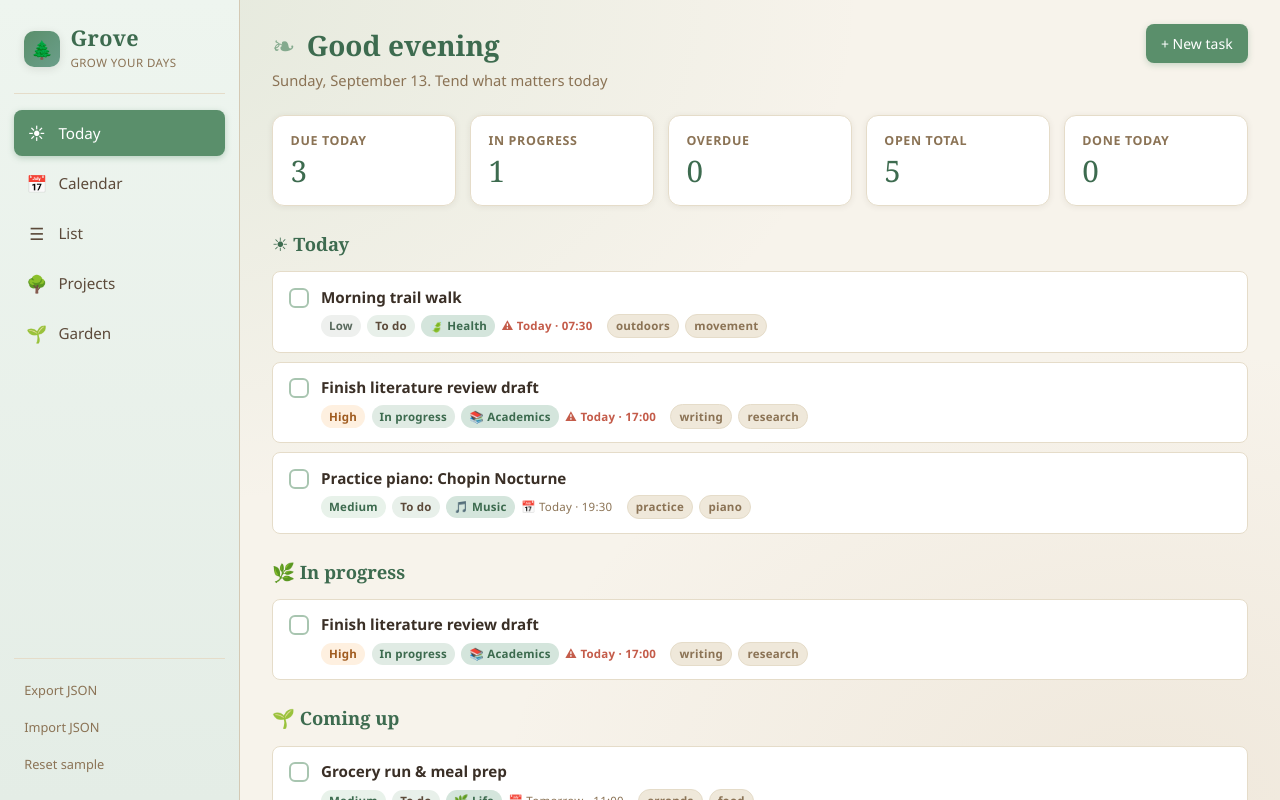
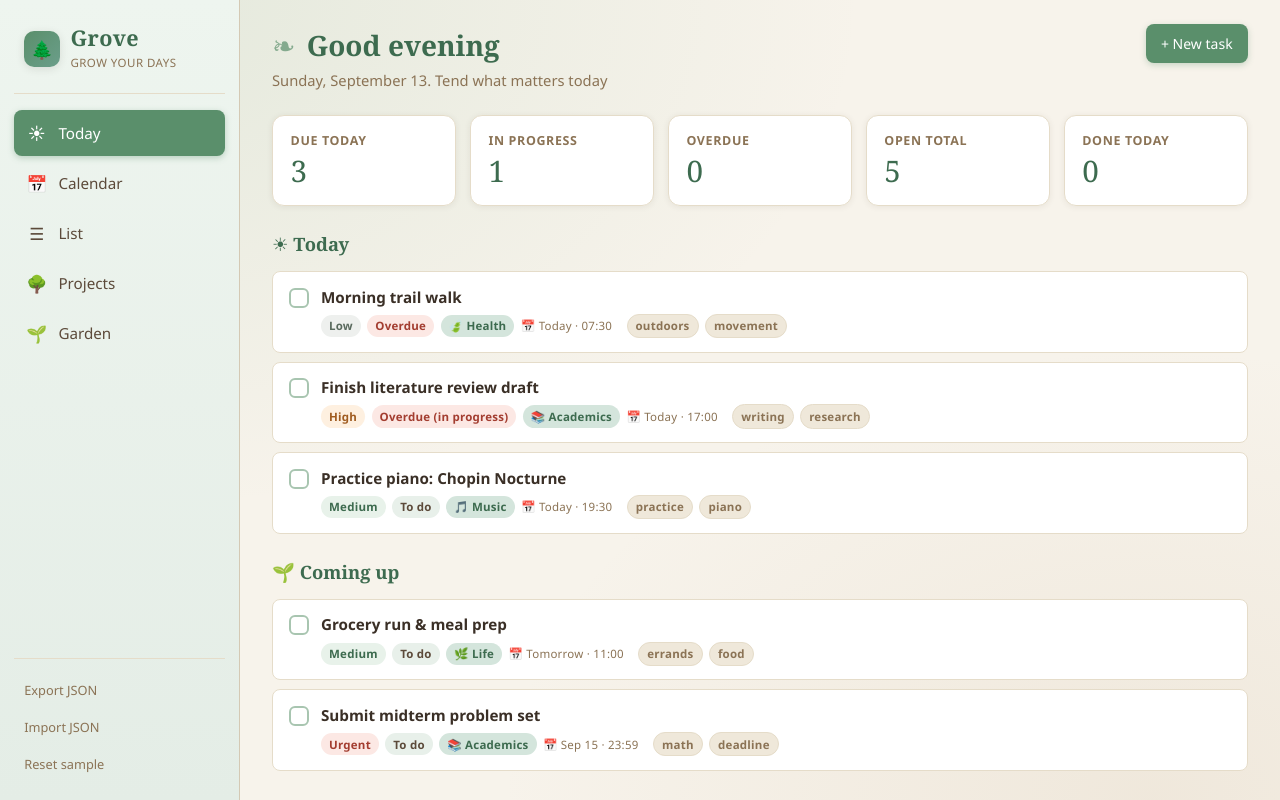
Before and after one commit to duykhang132005/Personal_Projects_grove, a React (Vite) app: page / in a window 1280 px wide. Built offline with nearby package versions, Linux system fonts and the light colour scheme.

Commit message:
fixed duplicate status bars

```diff
--- a/src/components/TaskItem.tsx
+++ b/src/components/TaskItem.tsx
@@ -43,8 +43,12 @@ export function TaskItem({ task, showProject = true }: Props) {
           <span className={`badge badge-priority-${task.priority}`}>
             {priorityLabel(task.priority)}
           </span>
-          <span className={`badge badge-status-${task.status}`}>
-            {statusLabel(task.status)}
+          <span className={`badge badge-status-${overdue ? 'overdue' : task.status}`}>
+            {overdue
+              ? task.status === 'in-progress'
+                ? 'Overdue (in progress)'
+                : 'Overdue'
+              : statusLabel(task.status)}
           </span>
           {showProject && project && (
             <span className="badge badge-project">
@@ -52,11 +56,8 @@ export function TaskItem({ task, showProject = true }: Props) {
             </span>
           )}
           {due && (
-            <span
-              className="badge badge-date"
-              style={overdue ? { color: 'var(--urgent)', fontWeight: 700 } : undefined}
-            >
-              {overdue ? '⚠ ' : '📅 '}
+            <span className="badge badge-date">
+              {'📅 '}
               {due}
             </span>
           )}
--- a/src/index.css
+++ b/src/index.css
@@ -491,6 +491,11 @@ button {
 .badge-status-done {
   background: #d4e8da;
   color: #2f5a3e;
+}
+.badge-status-overdue {
+  background: #fce8e4;
+  color: #a33d30;
+  font-weight: 700;
 }
 
 .badge-tag {
--- a/src/pages/Today.tsx
+++ b/src/pages/Today.tsx
@@ -9,7 +9,7 @@ export function Today() {
   const [modalOpen, setModalOpen] = useState(false);
   const todayStr = format(new Date(), 'yyyy-MM-dd');
 
-  const { todayTasks, upcoming, overdue, inProgress, doneToday, openCount } =
+  const { todayTasks, upcoming, overdue, inProgress, inProgressCount, doneToday, openCount } =
     useMemo(() => {
       const open = tasks.filter((t) => t.status !== 'done');
       const todayTasks = open.filter(
@@ -28,7 +28,13 @@ export function Today() {
         })
         .sort((a, b) => (a.dueDate ?? '').localeCompare(b.dueDate ?? ''))
         .slice(0, 5);
-      const inProgress = open.filter((t) => t.status === 'in-progress');
+      const inProgressCount = open.filter((t) => t.status === 'in-progress').length;
+      // Each task appears in one section only: in-progress tasks that are already
+      // listed as overdue, due today, or coming up are not repeated below.
+      const listed = new Set([...overdue, ...todayTasks, ...upcoming].map((t) => t.id));
+      const inProgress = open.filter(
+        (t) => t.status === 'in-progress' && !listed.has(t.id)
+      );
       const doneToday = tasks.filter(
         (t) =>
           t.status === 'done' &&
@@ -39,6 +45,7 @@ export function Today() {
         upcoming,
         overdue,
         inProgress,
+        inProgressCount,
         doneToday,
         openCount: open.length,
       };
@@ -80,7 +87,7 @@ export function Today() {
         </div>
         <div className="stat-card">
           <div className="label">In progress</div>
-          <div className="value">{inProgress.length}</div>
+          <div className="value">{inProgressCount}</div>
         </div>
         <div className="stat-card">
           <div className="label">Overdue</div>
```
